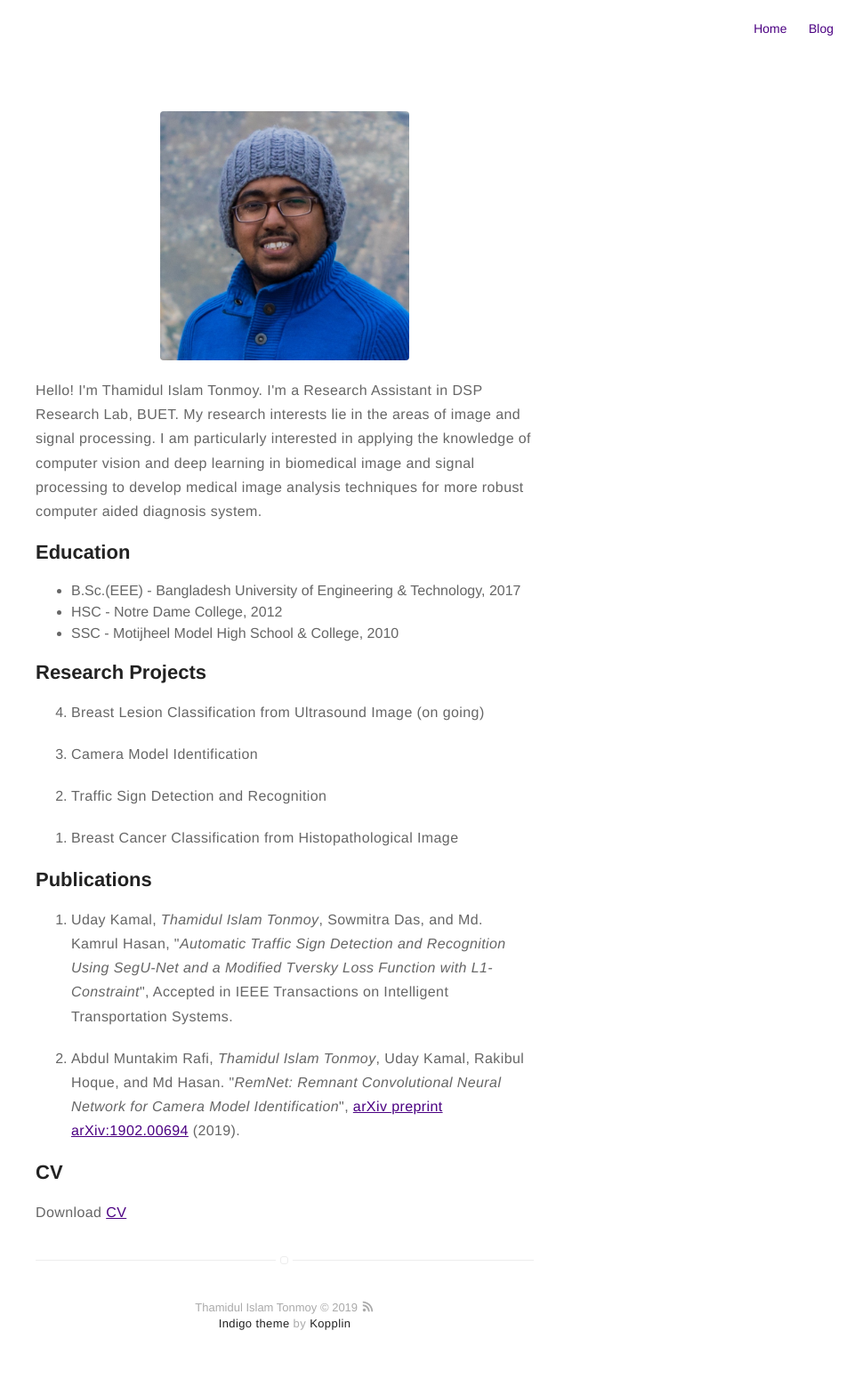
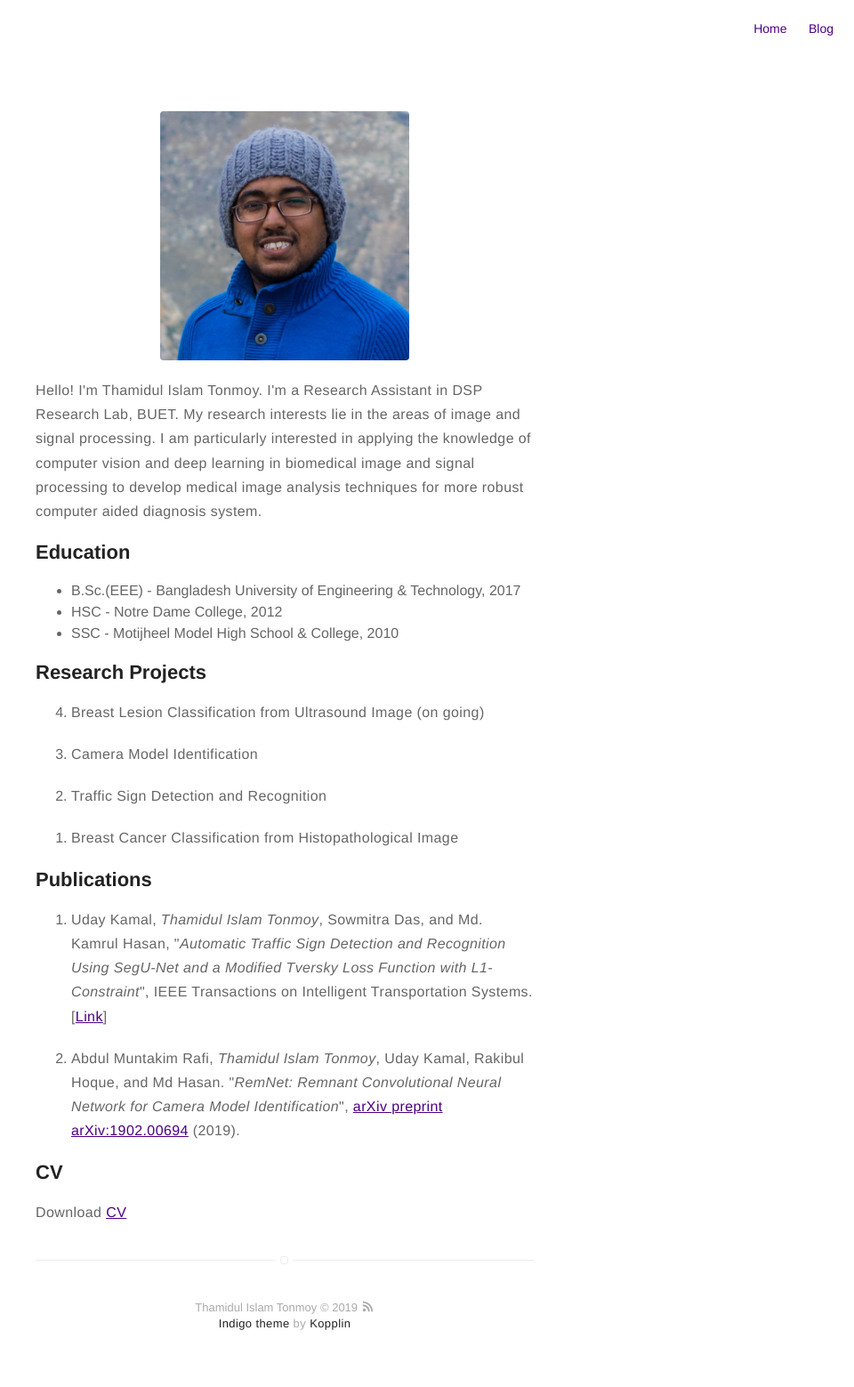
Before and after one commit to titonmoy/titonmoy.github.io, a Jekyll site: the page built from about.md, in a window 1280 px wide. Shown: the whole page at 89% size, without its empty margins (320-1280 px from the left). Built offline with Jekyll 4.4.1, drawn with Linux system fonts in a browser that asks for light colours.

Commit message:
Update about.md

```diff
--- a/about.md
+++ b/about.md
@@ -27,7 +27,7 @@
 
 <h2>Publications</h2>
 <ol>
-        <li><p>Uday Kamal, <i>Thamidul Islam Tonmoy</i>, Sowmitra Das, and Md. Kamrul Hasan, "<b><i>Automatic Traffic Sign Detection and Recognition Using SegU-Net and a Modified Tversky Loss Function with L1-Constraint</i></b>", Accepted in IEEE Transactions on Intelligent Transportation Systems.</p></li>
+        <li><p>Uday Kamal, <i>Thamidul Islam Tonmoy</i>, Sowmitra Das, and Md. Kamrul Hasan, "<b><i>Automatic Traffic Sign Detection and Recognition Using SegU-Net and a Modified Tversky Loss Function with L1-Constraint</i></b>", IEEE Transactions on Intelligent Transportation Systems. [<a href='https://ieeexplore.ieee.org/document/8700606'>Link</a>]</p></li>
 	<li><p>Abdul Muntakim Rafi, <i>Thamidul Islam Tonmoy</i>, Uday Kamal, Rakibul Hoque, and Md Hasan. "<b><i>RemNet: Remnant Convolutional Neural Network for Camera Model Identification</i></b>", <a href='https://arxiv.org/abs/1902.00694'>arXiv preprint arXiv:1902.00694</a> (2019).</p></li>
 </ol>
 
```
